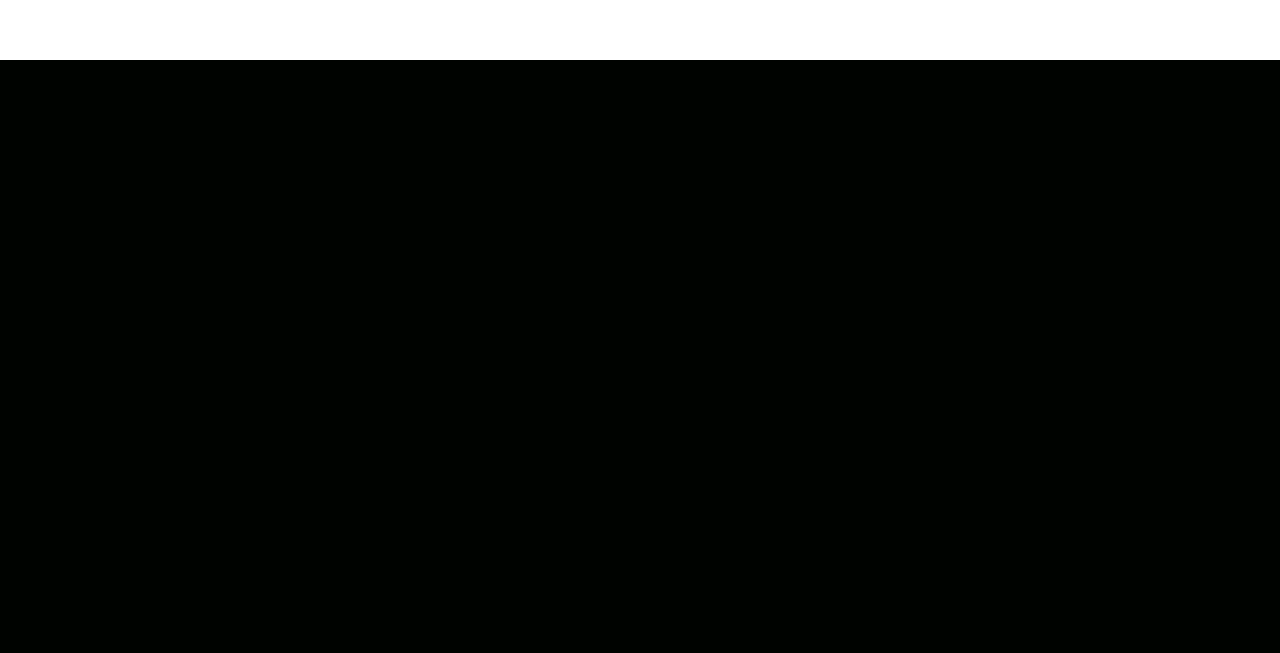
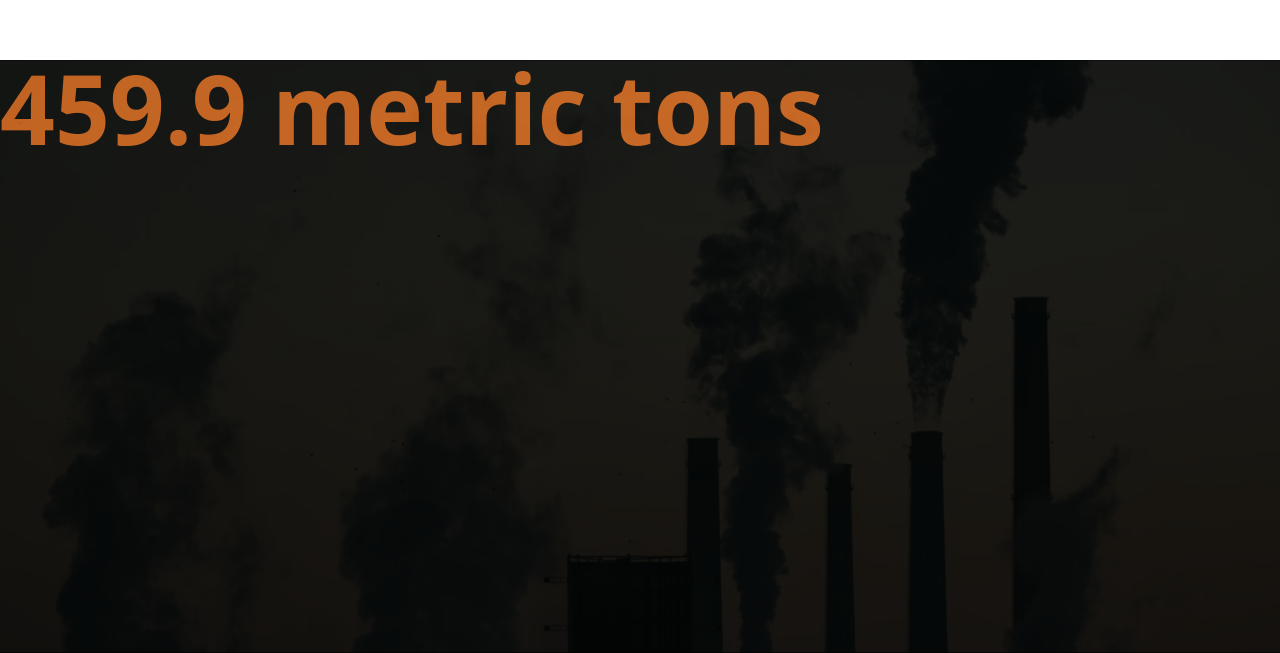
Before and after one commit to owo93/sk-sdg-13, a Next.js app: page / in a window 1280 px wide. Shown: the part 1500-2153 px from the top of the page. Before the commit the page ends 1560 px from the top, so only its background shows below. Built offline with nearby package versions, Linux system fonts and the light colour scheme.

Commit message:
Modify Statistics Component

```diff
--- a/components/Statistics.js
+++ b/components/Statistics.js
@@ -1,33 +1,18 @@
-import React from 'react';
+import React from "react";
+import Image from "next/image";
 
-const FactComponent = ({ facts }) => {
+export function Stat({ fact }) {
   return (
-    <div>
-      {facts.map((fact, index) => (
-        <FactItem key={index} fact={fact} />
-      ))}
+    <div className="h-[593px] w-full relative items-center">
+      <div className="text-orange-500 text-8xl font-bold leading-96px z-50">
+        459.9 metric tons
+      </div>
+
+      <Image
+        className="z-20 opacity-30"
+        src="/images/fact.png"
+        layout="fill"
+      />
     </div>
   );
-};
-
-const FactItem = ({ fact }) => {
-  return <div>{fact}</div>;
-};
-
-// TEST
-const factsArray = [
-  'The sun is a star.',
-  'Earth is the third planet from the sun.',
-  'Water boils at 100 degrees Celsius (212 degrees Fahrenheit).',
-];
-
-const App = () => {
-  return (
-    <div>
-      <h1>Random Facts</h1>
-      <FactComponent facts={factsArray} />
-    </div>
-  );
-};
-
-export default App;
+}
--- a/pages/index.js
+++ b/pages/index.js
@@ -2,6 +2,7 @@ import Hero from "@/components/Hero";
 import NavBar from "@/components/NavBar";
 import Quotes from "@/components/Quotes";
 import Head from "next/head";
+import { Stat } from "@/components/Statistics";
 
 export default function Home() {
   return (
@@ -12,6 +13,7 @@ export default function Home() {
       <NavBar />
       <Hero />
       <Quotes />
+      <Stat />
     </main>
   );
 }
```
Also changed, not shown: public/images/fact.png (added).
